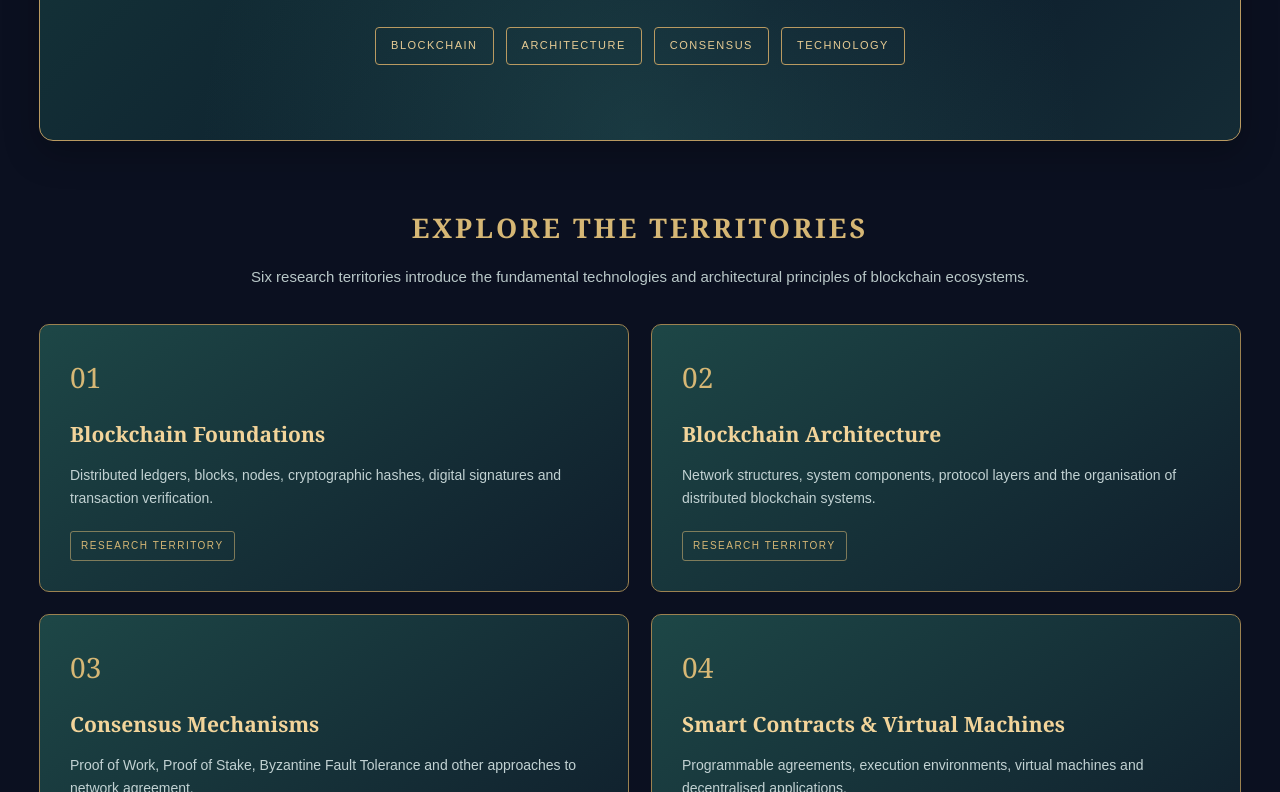
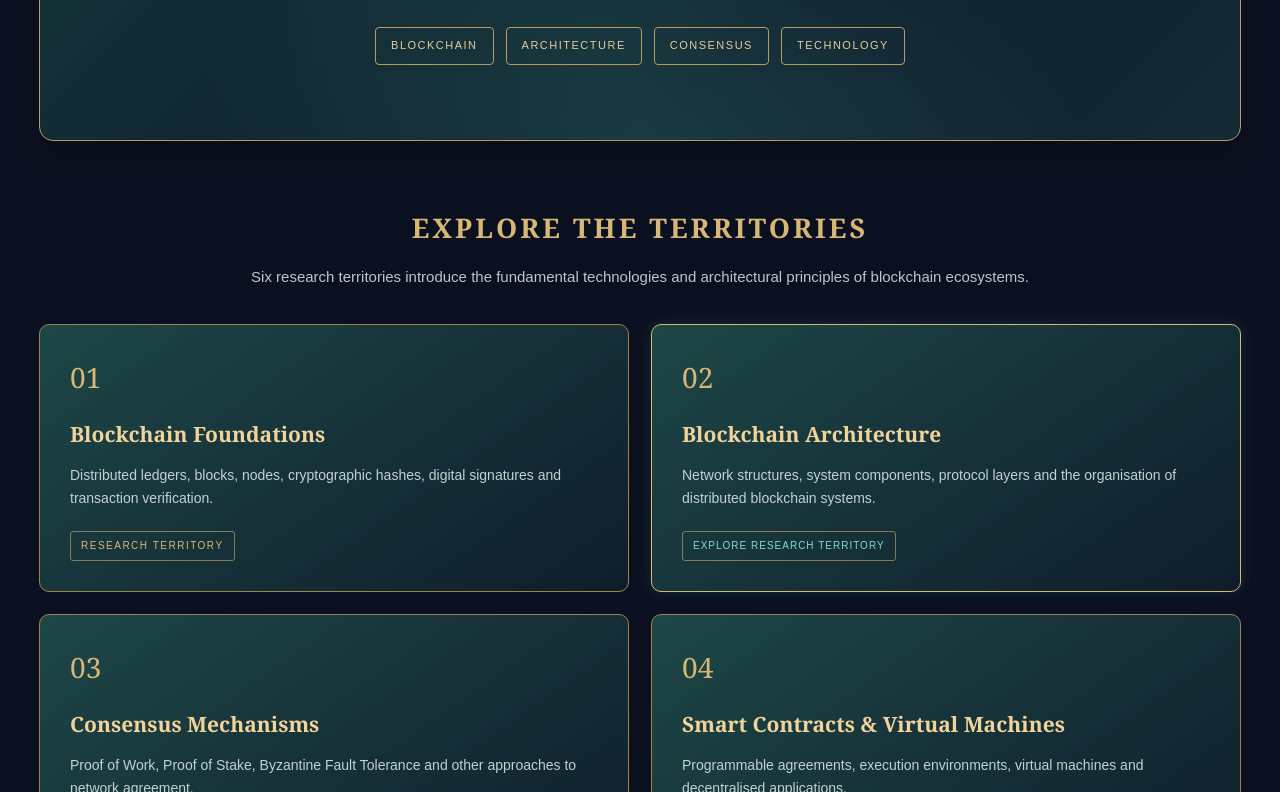
Before and after one commit to olganuzhnaya/olganuzhnaya.github.io, a plain HTML site: page ecosystem/blockchain-continents.html in a window 1280 px wide. Shown: the part 499-1291 px from the top of the page. Drawn offline with Linux system fonts and the light colour scheme.

Commit message:
Connect Blockchain Architecture territory card

```diff
--- a/ecosystem/blockchain-continents.html
+++ b/ecosystem/blockchain-continents.html
@@ -115,7 +115,11 @@
 
                 <!-- TERRITORY 02 -->
 
-                <article class="bitcoin-territory">
+                <article class="bitcoin-territory bitcoin-territory-available">
+
+                    <a class="bitcoin-territory-link"
+                       href="blockchain-architecture.html"
+                       aria-label="Explore Blockchain Architecture">
 
                         <span class="territory-number">02</span>
 
@@ -128,8 +132,10 @@
                         </p>
 
                         <span class="territory-status">
-                        RESEARCH TERRITORY
+                            EXPLORE RESEARCH TERRITORY
                         </span>
+
+                    </a>
 
                 </article>
 
```
Lines whose indentation alone changed are shown as unchanged.
